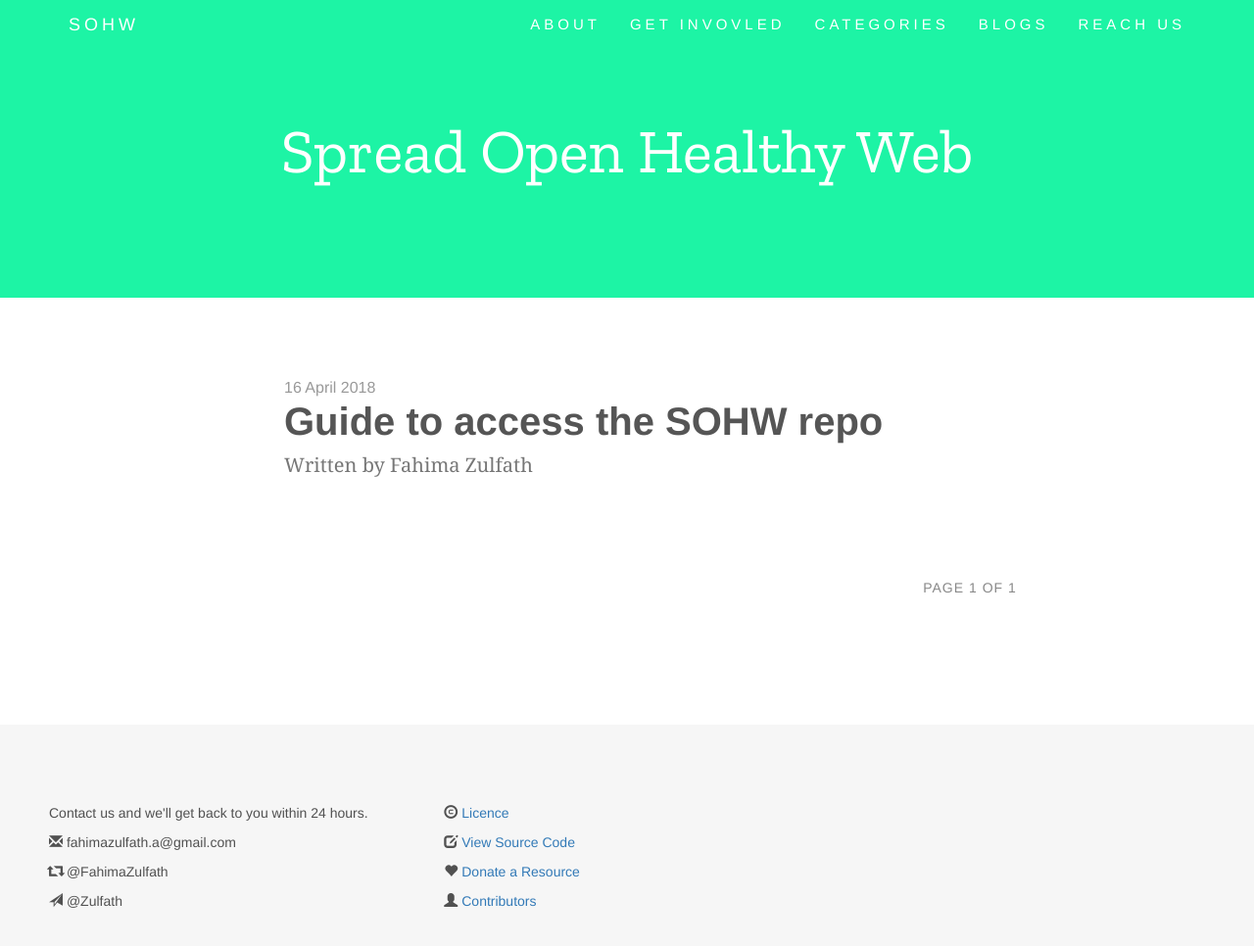
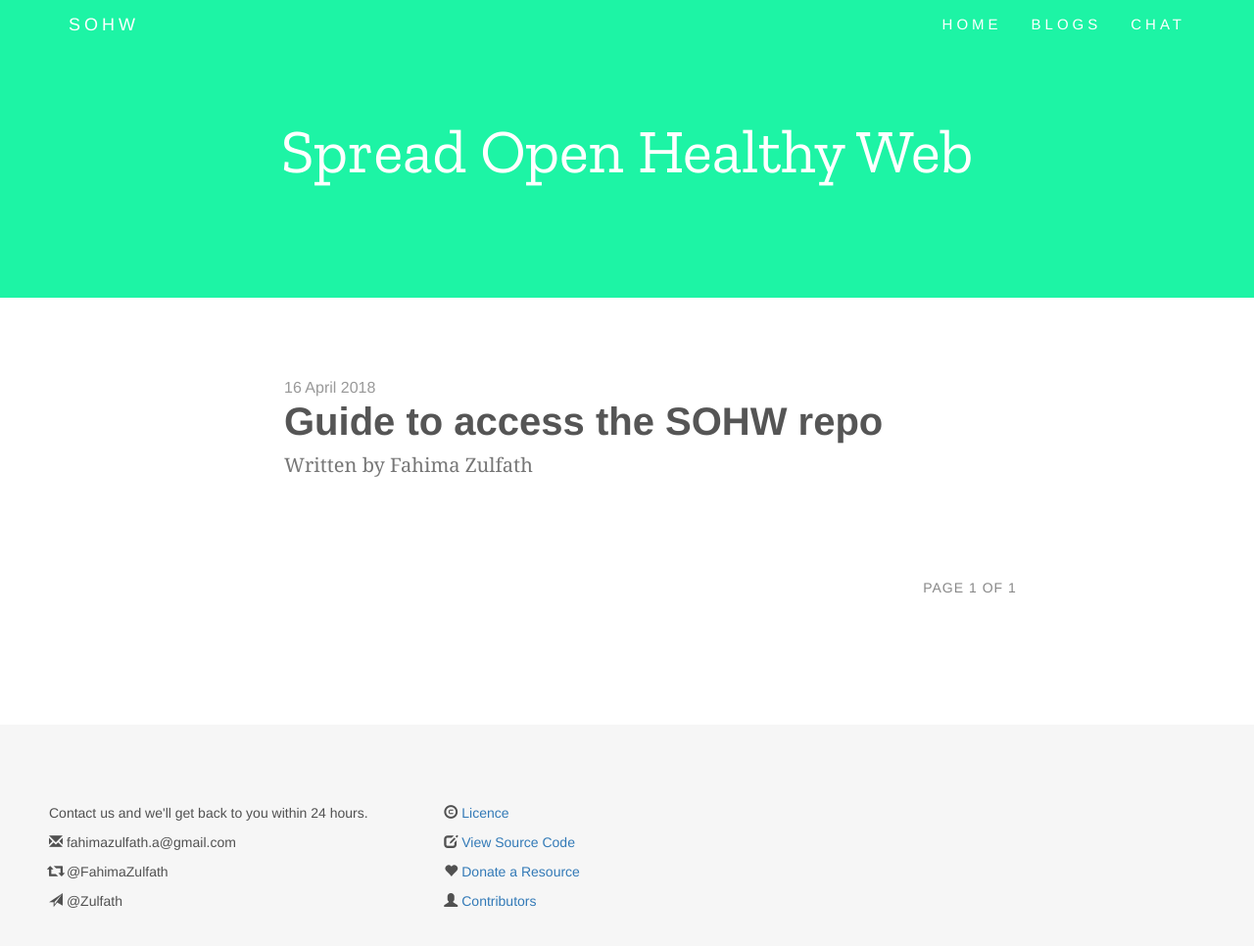
Before and after one commit to Tlazypanda/Blogs, a Jekyll site: the page built from index.html, in a window 1280 px wide and 1120 px high. Shown: the top 966 px of the window at 98% size. Built offline with Jekyll 4.4.1, drawn with Linux system fonts in a browser that asks for light colours; some web fonts are replaced; the list of posts is cut into pages by our own code.

Commit message:
Update top.html

```diff
--- a/_includes/top.html
+++ b/_includes/top.html
@@ -52,11 +52,9 @@
     </div>
     <div class="collapse navbar-collapse" id="myNavbar">
       <ul class="nav navbar-nav navbar-right">
-        <li><a href="https://sohw.github.io/#about">ABOUT</a></li>
-        <li><a href="https://sohw.github.io/#getinvolved">GET INVOVLED</a></li>
-        <li><a href="https://sohw.github.io/#learn">CATEGORIES</a></li>
+        <li><a href="https://sohw.github.io/">HOME</a></li>
         <li><a href="#mypage">BLOGS</a></li>
-        <li><a href="#contact">REACH US</a></li>
+        <li><a href="https://gitter.im/SpreadOpenHealthyWeb/Forum">CHAT</a></li>
       </ul>
     </div>
   </div>
```
